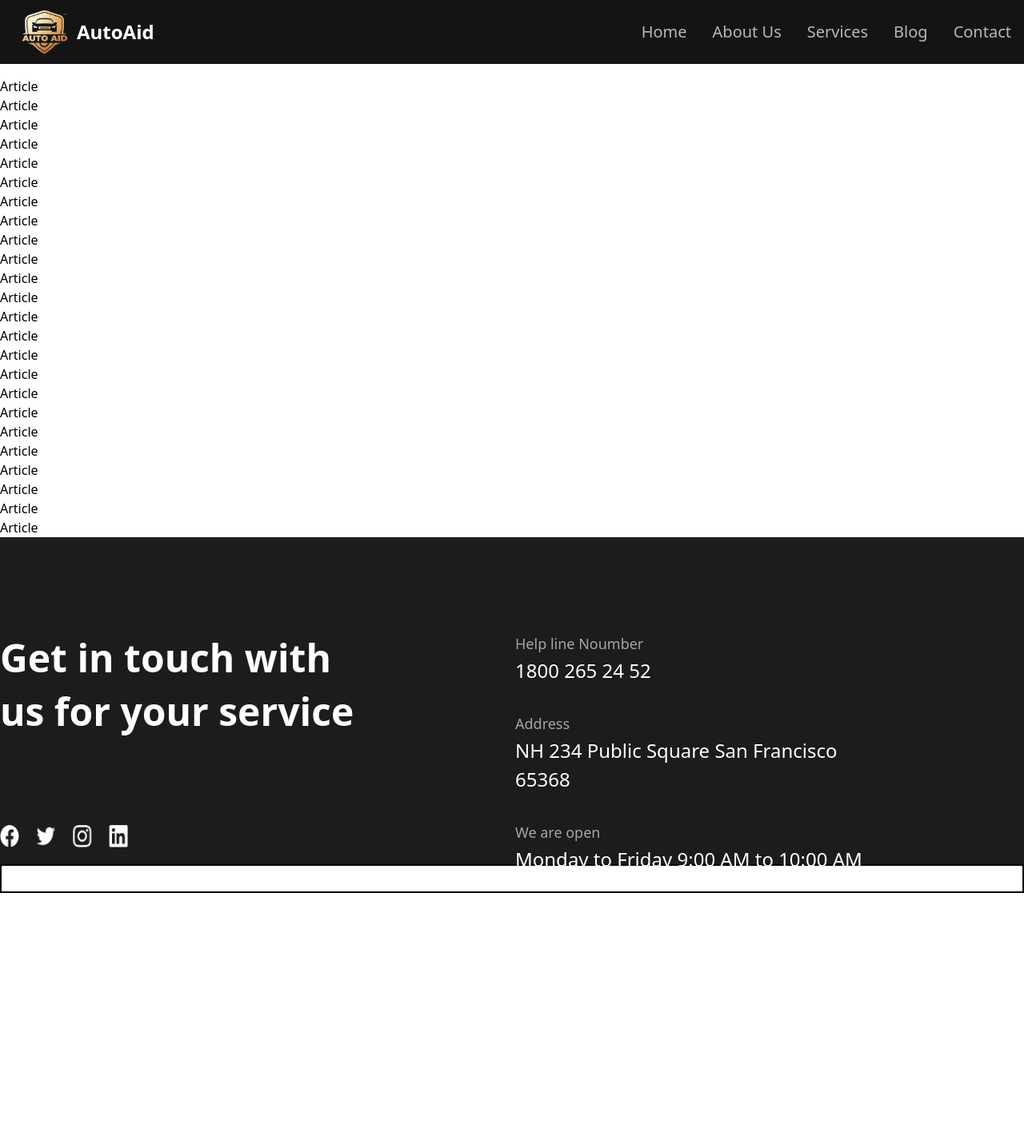
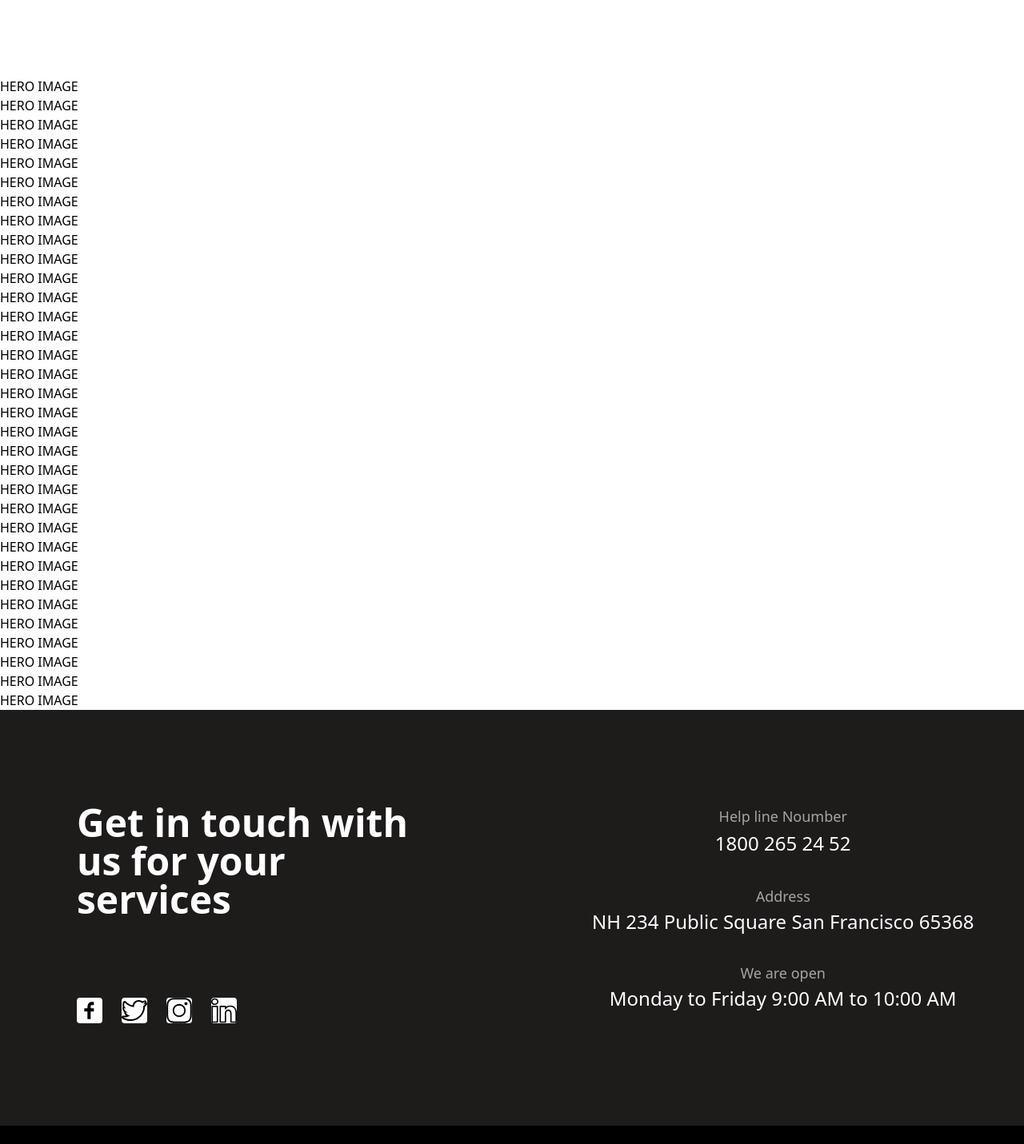
Before and after one commit to Kennymartin16/AutoAid, a React (Vite) app in the folder Autoaid/: page / in a window 1280 px wide. Shown: the top 1431 px of the page at 80% size. Before the commit the page ends 1117 px from the top, so only its background shows below. Built offline with nearby package versions, Linux system fonts and the light colour scheme.

Commit message:
Updated the router and footer

```diff
--- a/Autoaid/src/App.tsx
+++ b/Autoaid/src/App.tsx
@@ -1,22 +1,57 @@
-import { Routes, Route } from "react-router-dom";
-import Header from "./Components/header";
-import Footer from "./Components/footer";
+import { useEffect, useRef, useState } from "react";
+import { Route, Routes } from "react-router-dom";
 import Blog from "./pages/Blog";
+import Article from "./pages/Article";
+import Header from "./Components/Header";
+import Footer from "./Components/Footer";
 import Home from "./pages/Home";
 
-function App() {
+const App: React.FC = () => {
+  const [headerVisible, setHeaderVisible] = useState(true);
+  const footerRef = useRef<HTMLElement | null>(null);
+
+  useEffect(() => {
+    const footerObserver = new IntersectionObserver(
+      (entries) => {
+        const entry = entries[0];
+        if (entry.isIntersecting) {
+          setHeaderVisible(false);
+        } else {
+          setHeaderVisible(true); // Show header when footer is not in view
+        }
+      },
+      { threshold: 0.9 }
+    );
+
+    const currentFooterRef = footerRef.current;
+
+    if (currentFooterRef) {
+        footerObserver.observe(currentFooterRef);
+     }
+
+     return () => {
+           if (currentFooterRef) {
+            footerObserver.unobserve(currentFooterRef);
+         }
+    };
+  }, []);
+
   return (
     <>
-      <Header />
+      <Header isVisible={headerVisible} />
       <Routes>
-        <Route path="/blog" element={<Blog/>}/>
+        {/* <Route path="/" element={<Home />} /> */}
+        <Route path="/blog" element={<Blog />} />
+        <Route path="/article" element={<Article />} />
       </Routes>
       <div className="mt-24">
-      <Home />
+        <Home />
       </div>
-      <Footer/>
+      <footer ref={footerRef}>
+        <Footer/>
+      </footer>
     </>
   );
-}
+};
 
 export default App;
--- a/Autoaid/src/Components/footer.tsx
+++ b/Autoaid/src/Components/footer.tsx
@@ -1,29 +1,40 @@
-import Header from "./header";
-import social from "/home-images/social.png";
+// import React from 'react';
+import { navLinks } from "./Header";
+import { Link } from "react-router-dom";
+// import social from "/home-images/social.png";
+import Autoaid from "/Autoaid.png";
+import { SlSocialTwitter } from "react-icons/sl";
+import { TiSocialFacebook } from "react-icons/ti";
+import { SlSocialInstagram } from "react-icons/sl";
+import { SlSocialLinkedin } from "react-icons/sl";
 
 const Footer = () => {
   return (
     <>
       <section className="max-w-full bg-dark">
-        <div className=" flex gap-[181px] pt-[117px]">
-          <div className="flex flex-col gap-[78.41px]">
-            <p className="text-5xl font-bold text-white leading-[67px] h-[164.18px] w-[463px]">
-              Get in touch with us for your service
+        <div className=" md:flex gap-[181px] pt-[117px] pb-32">
+          <div className="flex flex-col gap-8 md:gap-[78.41px] md:ml-24 items-center md:items-start" >
+            <p className="text-2xl md:text-5xl font-bold text-white leading-[67px] md:h-[164.18px] md:w-[463px]">
+              Get in touch with us for your services
             </p>
-            <div className="">
-              <img src={social} className="w-40 h-7" />
+            <div className="flex gap-6">
+              {/* <img src={social} className="w-40 h-7" /> */}
+              <TiSocialFacebook className="bg-white rounded w-8 h-8" />
+              <SlSocialTwitter className="bg-white rounded w-8 h-8"/>
+              <SlSocialInstagram className="bg-white rounded w-8 h-8"/>
+              <SlSocialLinkedin className="bg-white rounded w-8 h-8"/>
             </div>
           </div>
-          <div className="w-[471px] h-[292px]">
+          <div className="text-center mt-12 md:mt-0">
             <div>
-              <p className="leading-8 text-lg text-white opacity-60">
+              <p className="leading-8 text-lg text-white opacity-60 ">
                 Help line Noumber
               </p>
               <p className="leading-9 text-2xl text-white">1800 265 24 52</p>
             </div>
             <div className="mt-8">
               <p className="leading-8 text-lg text-white opacity-60">Address</p>
-              <p className="leading-9 text-2xl text-white ">
+              <p className="leading-9 text-xl md:text-2xl text-white ">
                 NH 234 Public Square San Francisco 65368
               </p>
             </div>
@@ -31,15 +42,29 @@ const Footer = () => {
               <p className="leading-8 text-lg text-white opacity-60">
                 We are open
               </p>
-              <p className="leading-9 text-2xl text-white">
+              <p className="leading-9 text-xl md:text-2xl text-white">
                 Monday to Friday 9:00 AM to 10:00 AM
               </p>
             </div>
           </div>
         </div>
       </section>
-      <div className="border-2 p-4">
-        <Header/>
+      <div className="bg-black p-4 md:flex items-center justify-evenly">
+        <div>
+          <img src={Autoaid} className="w-14 h-14" />
+        </div>
+        <div>
+          <ul className="md:flex p-4 md:p-0 md:flex-row md:space-x-8 grid grid-cols-3 gap-4">
+            {navLinks.map((link, index) => (
+              <li key={index} className="">
+                <Link to={link.path} className="text-white hover:underline">
+                  {link.title}
+                </Link>
+              </li>
+            ))}
+          </ul>
+        </div>
+        <p className="text-white text-center">© Accountability partners❤ 2024</p>
       </div>
     </>
   );
--- a/Autoaid/src/Components/header.tsx
+++ b/Autoaid/src/Components/header.tsx
@@ -5,7 +5,7 @@ import NavLink from "./Navlink";
 import MenuOverlay from "./MenuOverlay";
 import Autoaid from "/Autoaid.png";
 
-const navLinks = [
+export const navLinks = [
   {
     title: "Home",
     path: "/home",
@@ -28,7 +28,11 @@ const navLinks = [
   },
 ];
 
-const Header = () => {
+interface HeaderProps {
+  isVisible: boolean;
+}
+
+const Header: React.FC<HeaderProps> = ({isVisible}) => {
   const [navbarOpen, setNavbarOpen] = useState(false);
 
   const toggleMenu = () => {
@@ -36,7 +40,10 @@ const Header = () => {
   };
 
   return (
-    <nav className="max-w-full fixed top-0 left-0 right-0 z-10 px-4 bg-[#121212] bg-opacity-90">
+    <nav
+    className={`max-w-full fixed top-0 left-0 right-0 z-10 px-4 bg-[#121212] bg-opacity-90 transition-transform duration-300 ${
+      isVisible ? "translate-y-0" : "-translate-y-full"
+    }`}>
       <div className="flex flex-wrap items-center justify-between mx-auto">
         <div className="flex items-center">
           <img src={Autoaid} alt="logo" className="w-20 h-20" />
--- a/Autoaid/src/pages/Home.tsx
+++ b/Autoaid/src/pages/Home.tsx
@@ -1,80 +1,112 @@
 import React from "react";
+// import Header from "../Components/header";
+// import Footer from "../Components/footer";
 
 const Home: React.FC = () => {
   return (
     <>
+      {/* <Header/> */}
       <div>
-    <h1>Article</h1>
+        <h1>HERO IMAGE</h1>
       </div>
       <div>
-    <h1>Article</h1>
+        <h1>HERO IMAGE</h1>
       </div>
       <div>
-    <h1>Article</h1>
+        <h1>HERO IMAGE</h1>
       </div>
       <div>
-    <h1>Article</h1>
+        <h1>HERO IMAGE</h1>
       </div>
       <div>
-    <h1>Article</h1>
+        <h1>HERO IMAGE</h1>
       </div>
       <div>
-    <h1>Article</h1>
+        <h1>HERO IMAGE</h1>
       </div>
       <div>
-    <h1>Article</h1>
+        <h1>HERO IMAGE</h1>
       </div>
       <div>
-    <h1>Article</h1>
+        <h1>HERO IMAGE</h1>
       </div>
       <div>
-    <h1>Article</h1>
+        <h1>HERO IMAGE</h1>
       </div>
       <div>
-    <h1>Article</h1>
+        <h1>HERO IMAGE</h1>
       </div>
       <div>
-    <h1>Article</h1>
+        <h1>HERO IMAGE</h1>
       </div>
       <div>
-    <h1>Article</h1>
+        <h1>HERO IMAGE</h1>
       </div>
       <div>
-    <h1>Article</h1>
+        <h1>HERO IMAGE</h1>
       </div>
       <div>
-    <h1>Article</h1>
+        <h1>HERO IMAGE</h1>
       </div>
       <div>
-    <h1>Article</h1>
+        <h1>HERO IMAGE</h1>
       </div>
       <div>
-    <h1>Article</h1>
+        <h1>HERO IMAGE</h1>
       </div>
       <div>
-    <h1>Article</h1>
+        <h1>HERO IMAGE</h1>
       </div>
       <div>
-    <h1>Article</h1>
+        <h1>HERO IMAGE</h1>
       </div>
       <div>
-    <h1>Article</h1>
+        <h1>HERO IMAGE</h1>
       </div>
       <div>
-    <h1>Article</h1>
+        <h1>HERO IMAGE</h1>
       </div>
       <div>
-    <h1>Article</h1>
+        <h1>HERO IMAGE</h1>
       </div>
       <div>
-    <h1>Article</h1>
+        <h1>HERO IMAGE</h1>
       </div>
       <div>
-    <h1>Article</h1>
+        <h1>HERO IMAGE</h1>
       </div>
       <div>
-    <h1>Article</h1>
+        <h1>HERO IMAGE</h1>
       </div>
+      <div>
+        <h1>HERO IMAGE</h1>
+      </div>
+      <div>
+        <h1>HERO IMAGE</h1>
+      </div>
+      <div>
+        <h1>HERO IMAGE</h1>
+      </div>
+      <div>
+        <h1>HERO IMAGE</h1>
+      </div>
+      <div>
+        <h1>HERO IMAGE</h1>
+      </div>
+      <div>
+        <h1>HERO IMAGE</h1>
+      </div>
+      <div>
+        <h1>HERO IMAGE</h1>
+      </div>
+      <div>
+        <h1>HERO IMAGE</h1>
+      </div>
+      <div>
+        <h1>HERO IMAGE</h1>
+      </div>
+
+      {/* <Footer/> */}
     </>
   );
 }
--- a/Autoaid/tailwind.config.js
+++ b/Autoaid/tailwind.config.js
@@ -14,6 +14,7 @@ export default {
         "light-gray": '#F2F2F2',
         "white": '#FFff',
         "dark": '#1E1B1B',
+        "black": '#000000'
     },
     extend: {},
   },
```
Also changed, not shown: 1 other file (tests, documents, lock files or other folders). Lines whose indentation alone changed are shown as unchanged.
